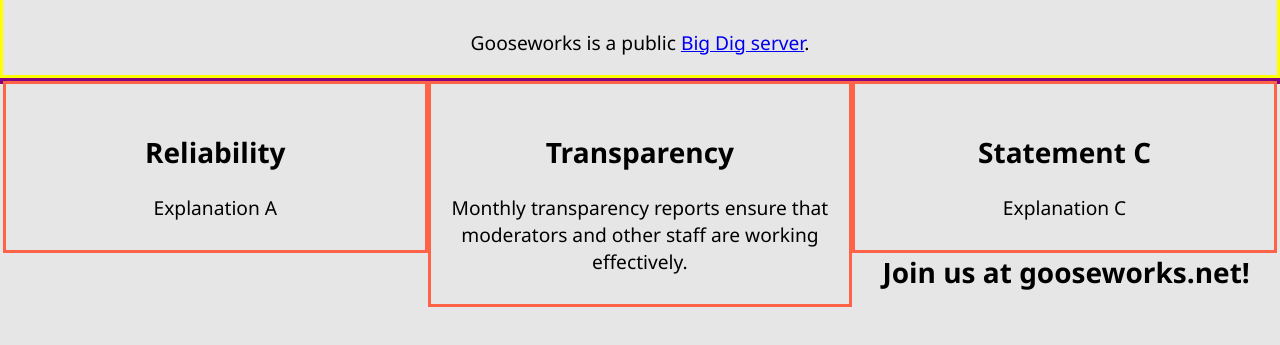
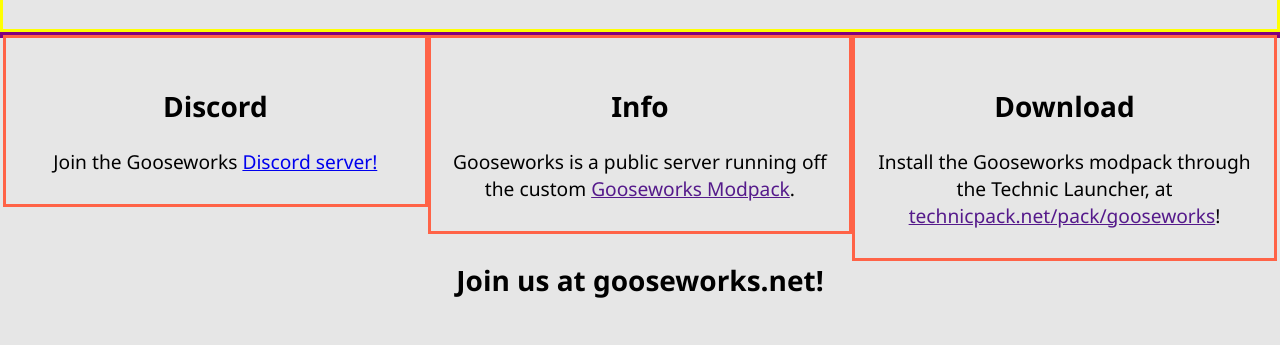
Before and after one commit to rainy-goose/gooseworks.net, a plain HTML site: page index.html in a window 1280 px wide. Shown: the part 231-576 px from the top of the page. Drawn offline with Linux system fonts and the light colour scheme.

Commit message:
add descriptions

```diff
--- a/css/style.css
+++ b/css/style.css
@@ -55,6 +55,6 @@
 #server-info-bottom{
   text-align: center;
   float: center;
-  padding-top: 2%;
+  padding-top: 10%;
 }
 #div.404 {}
--- a/index.html
+++ b/index.html
@@ -16,22 +16,19 @@
       <div id="heading-info">
         <h1>Gooseworks</h1>
       </div>
-      <div id="server-info">
-        <p>Gooseworks is a public <a href="https://www.technicpack.net/modpack/bigdig" target="_blank">Big Dig server</a>.</p>
-      </div>
     </div>
     <div id="triplediv">
       <div id="triple">
-        <h2>Reliability</h2>
-        <p>Explanation A</p>
+        <h2>Discord</h2>
+       <p>Join the Gooseworks <a href="discord.gg/wEurfyw/" target="_blank">Discord server!</a></p>
       </div>
       <div id="triple">
-        <h2>Transparency</h2>
-        <p>Monthly transparency reports ensure that moderators and other staff are working effectively. </p>
+        <h2>Info</h2>
+        <p>Gooseworks is a public server running off the custom <a href="" target="_blank">Gooseworks Modpack</a>.</p>
       </div>
       <div id="triple">
-        <h2>Statement C</h2>
-        <p>Explanation C</p>
+        <h2>Download</h2>
+        <p>Install the Gooseworks modpack through the Technic Launcher, at <a href="" target="_blank">technicpack.net/pack/gooseworks</a>!</p>
       </div>
     </div>
     <div id="bottom-layout">
```
